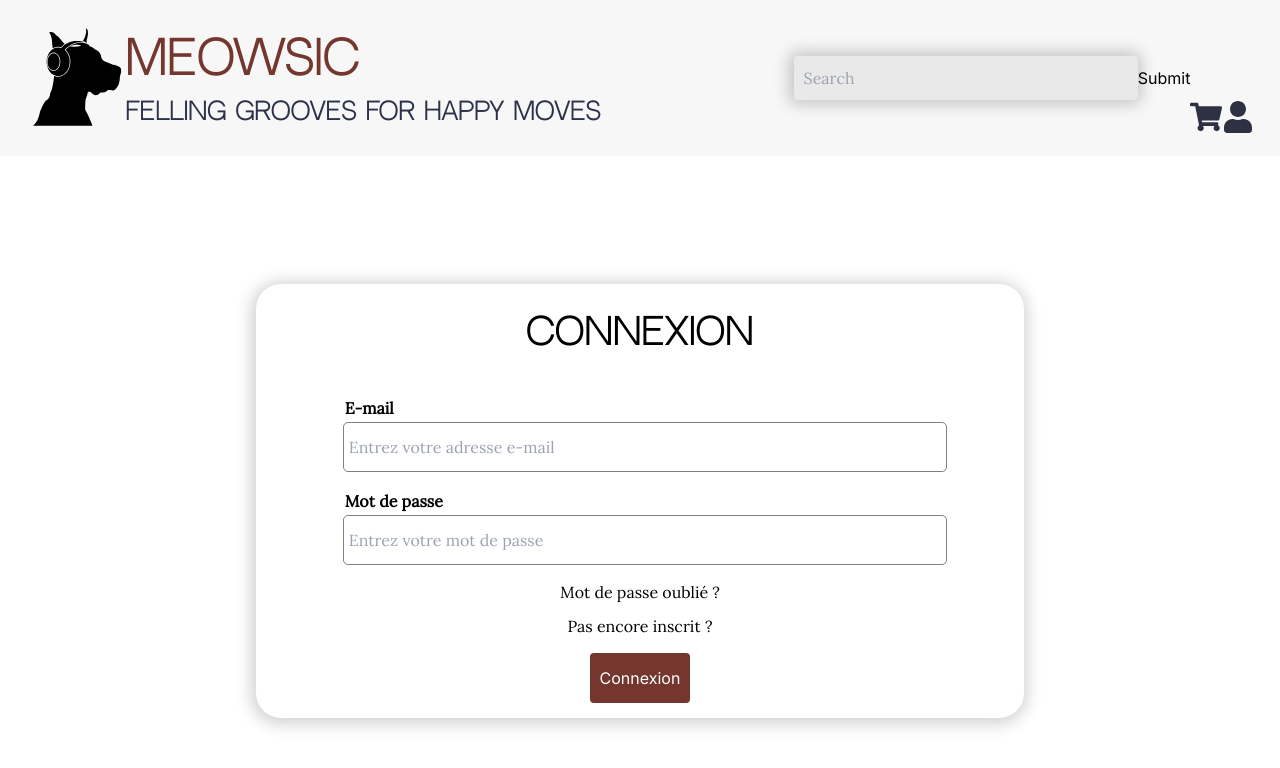
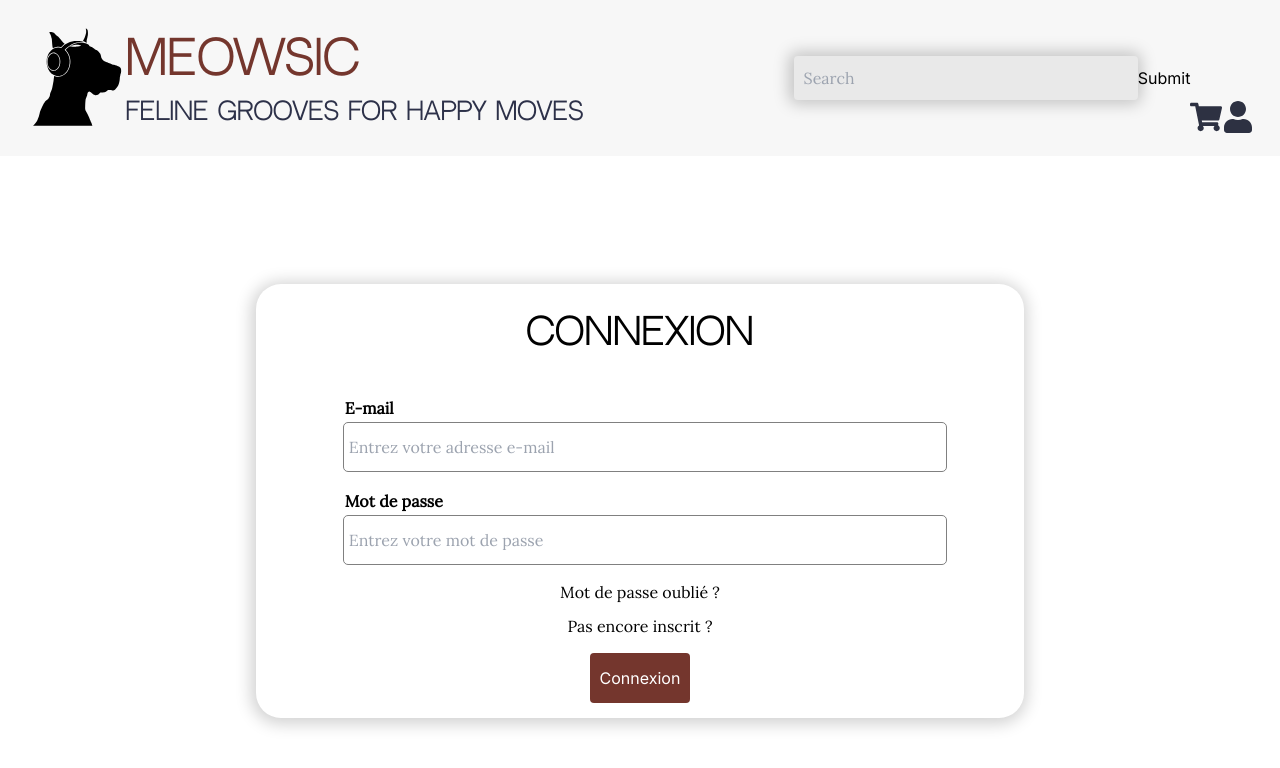
Before and after one commit to C2dricLeroy/e-Commerce_incubator, a Next.js app in the folder e-commerce_incubator/: page /login in a window 1280 px wide. Shown: the top 768 px of the page. Built offline with nearby package versions, Linux system fonts and the light colour scheme.

Commit message:
fix(header): fix typo + fix signup link

```diff
--- a/e-commerce_incubator/src/app/components/Header/Header.tsx
+++ b/e-commerce_incubator/src/app/components/Header/Header.tsx
@@ -85,7 +85,7 @@ export default function Header() {
                           Meowsic
                       </Link>
                   </h1>
-                  <h2 className={styles.subtitle}>Felling grooves for happy moves</h2>
+                  <h2 className={styles.subtitle}>Feline grooves for happy moves</h2>
               </div>
           </div>
           <div className={styles.navContainer}>
@@ -112,7 +112,7 @@ export default function Header() {
                                   </Link>
                               </div>
                               <div>
-                                  <Link href={'/login'}>
+                                  <Link href={'/signup'}>
                                       <p className={styles.link}><b>S&apos;inscrire</b></p>
                                   </Link>
                               </div>
--- a/e-commerce_incubator/src/app/components/TopProducts/TopProducts.tsx
+++ b/e-commerce_incubator/src/app/components/TopProducts/TopProducts.tsx
@@ -12,7 +12,7 @@ export default function TopProducts() {
   return (
         <div className={styles.container} key="uniquevalue">
             <div className={styles.topContainer}>
-                <h1 className={styles.title}>Nos meilleurs produits</h1>
+                <h1 className={styles.title}>Nos meilleures ventes</h1>
                 <div className={styles.cardContainer}>
                     {productsViewModel.topProducts
                         && productsViewModel.topProducts.map((product: any) => (
```
